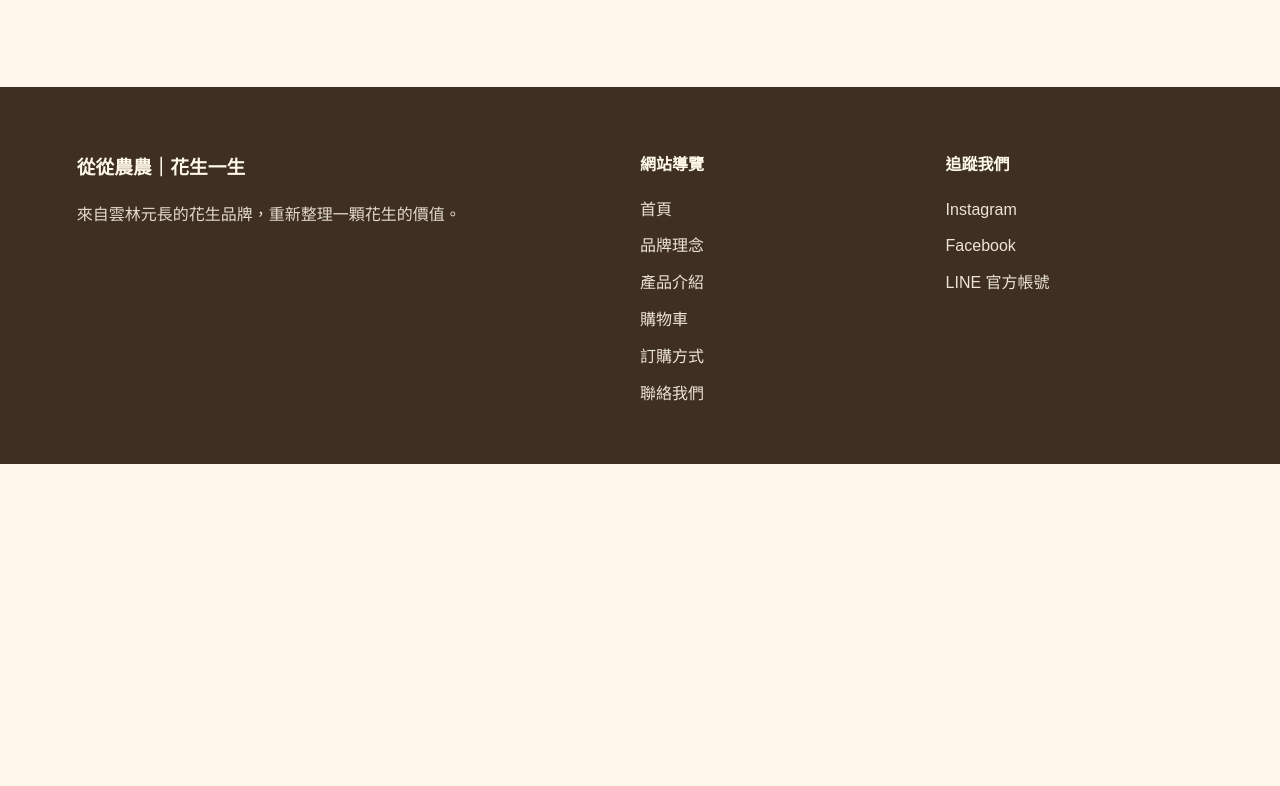
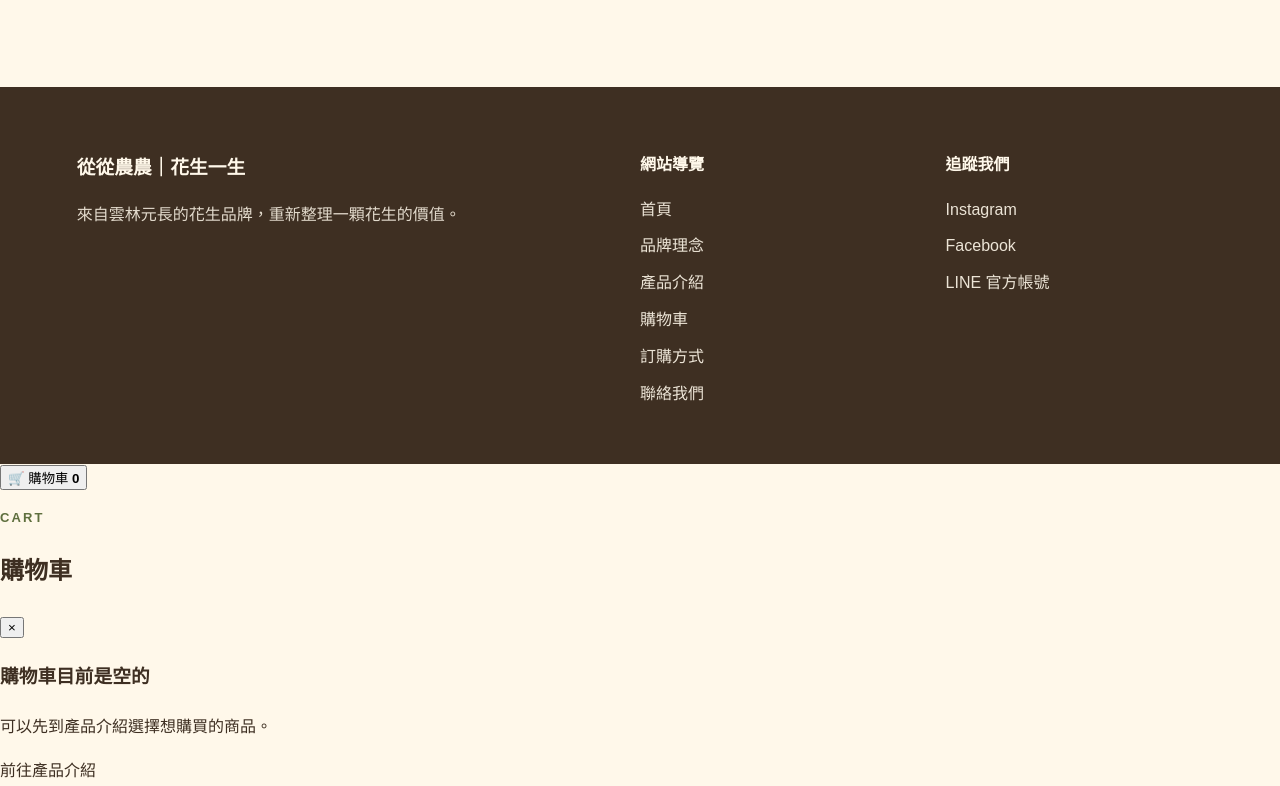
Before and after one commit to slowfarmtw/impeanut.github.io, a plain HTML site: page thank-you.html in a window 1280 px wide. Shown: the part 640-1426 px from the top of the page. Before the commit the page ends 1104 px from the top, so only its background shows below. Drawn offline with Linux system fonts and the light colour scheme.

Commit message:
Update thank-you.html

```diff
--- a/thank-you.html
+++ b/thank-you.html
@@ -86,6 +86,7 @@
   </footer>
 
  <script src="js/main.js"></script>
+  <script src="js/cart-ui.js"></script>
  <script src="js/thank-you.js"></script>
 
 </body>
```
